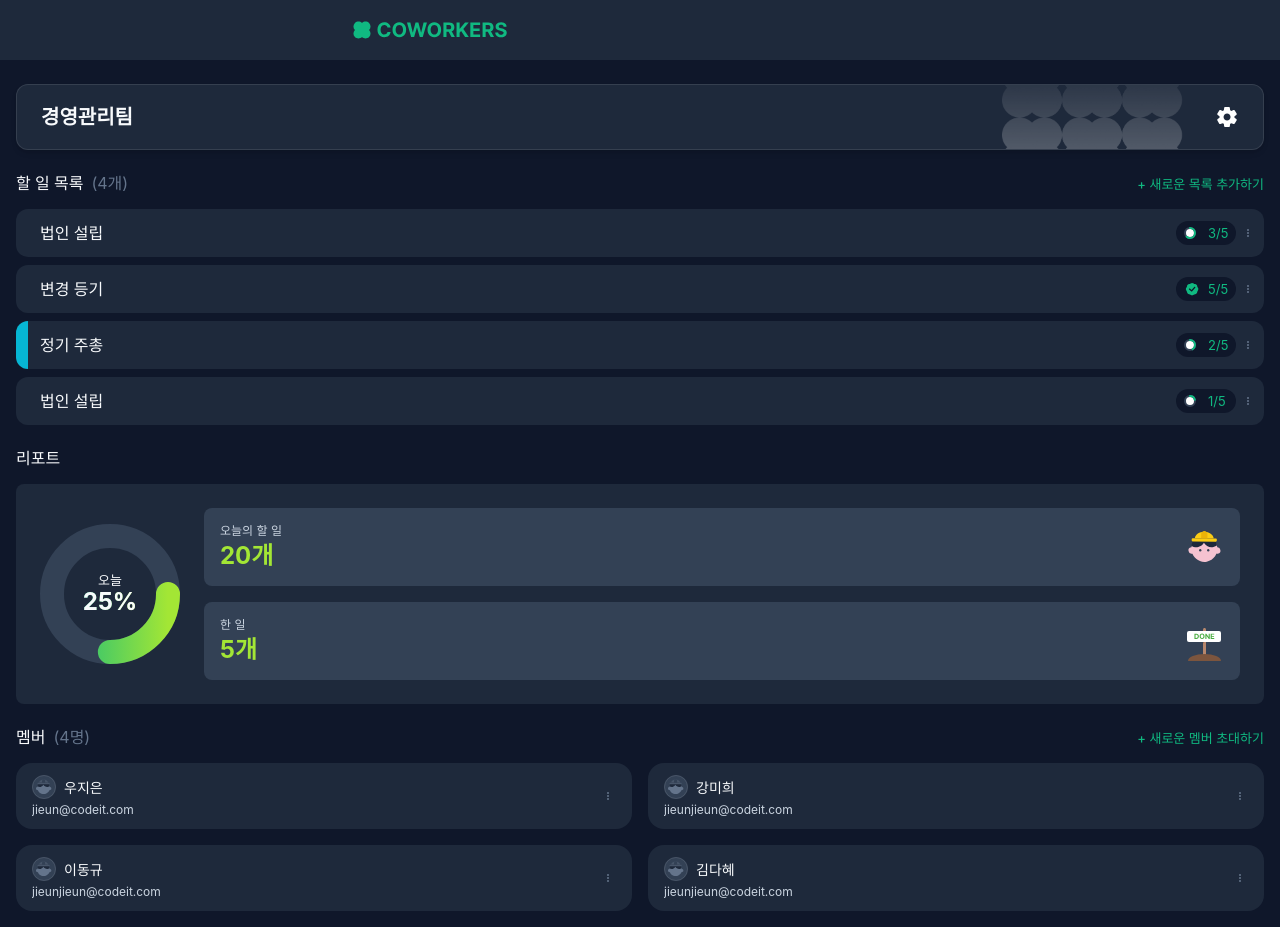
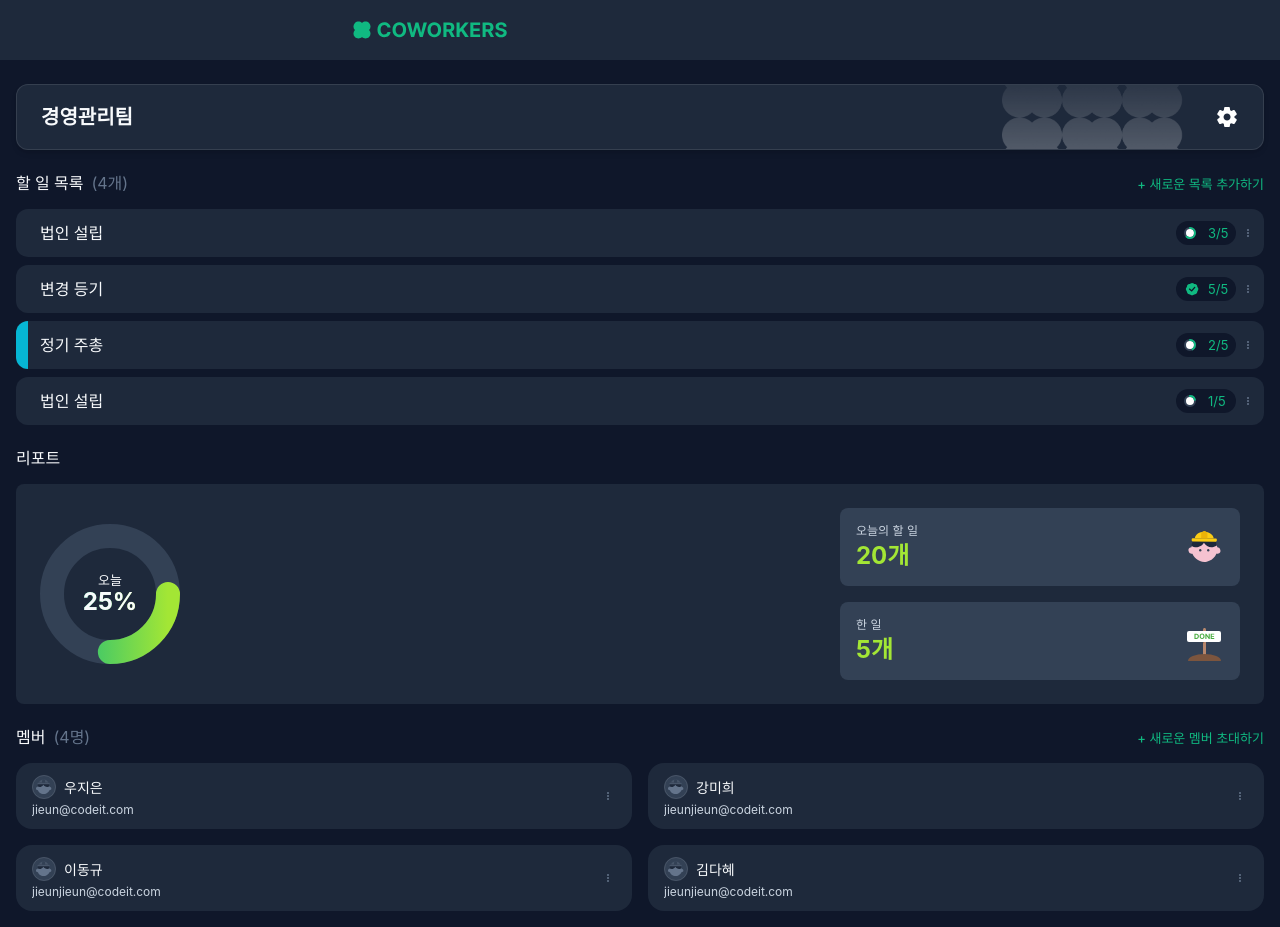
Before and after one commit to codeit-part4-6team/coworkers_project, a Next.js app: page /team in a window 1280 px wide. Built offline with nearby package versions, Linux system fonts and the light colour scheme; a web font is replaced by a local one.

Commit message:
style: add max width in report card

```diff
--- a/src/components/teamPage/TeamReport.tsx
+++ b/src/components/teamPage/TeamReport.tsx
@@ -62,7 +62,7 @@ const ReportCard = ({ totalTasks, completedTasks }: ReportCardProps) => {
 
   return (
     <>
-      <h2 className="text-lg font-medium mt-6 mb-4">리포트</h2>
+      <div className="text-lg font-medium mt-6 mb-4">리포트</div>
       <div className="bg-background-secondary rounded-lg p-6">
         <div className="flex items-center space-x-6">
           <DonutChart
@@ -70,24 +70,26 @@ const ReportCard = ({ totalTasks, completedTasks }: ReportCardProps) => {
             progress={completionPercentage}
             strokeWidth={24}
           />
-          <div className="flex-1 space-y-4">
-            <div className="bg-background-tertiary rounded-lg p-4 flex justify-between items-center">
+          <div className="flex-1 w-full">
+            <div className="flex flex-col space-y-4 items-end">
+              <div className="bg-background-tertiary rounded-lg p-4 flex justify-between items-center w-full max-w-[400px]">
                 <div>
                   <p className="text-xs text-text-secondary pb-1">오늘의 할 일</p>
                   <p className="text-2xl font-bold text-color-brand-tertiary">
                     {totalTasks}개
                   </p>
                 </div>
-              <Todo className="size-10" />
+                <Todo className="size-10 flex-shrink-0" />
               </div>
-            <div className="bg-background-tertiary rounded-lg p-4 flex justify-between items-center">
+              <div className="bg-background-tertiary rounded-lg p-4 flex justify-between items-center w-full max-w-[400px]">
                 <div>
                   <p className="text-xs text-text-secondary pb-1">한 일</p>
                   <p className="text-2xl font-bold text-color-brand-tertiary">
                     {completedTasks}개
                   </p>
                 </div>
-              <Done className="size-10" />
+                <Done className="size-10 flex-shrink-0" />
+              </div>
             </div>
           </div>
         </div>
--- a/src/components/teamPage/TodoListCard.tsx
+++ b/src/components/teamPage/TodoListCard.tsx
@@ -71,6 +71,8 @@ const TaskItem = ({
 }: TaskItemProps) => {
   const colorIndex = index % pointColors.length;
   const borderColor = `bg-color-point-${pointColors[colorIndex]}`;
+  console.log(`Task "${title}" - Border Color: ${borderColor}`);
+
 
   const kebabOptions = [
     { label: '수정하기', value: 'edit' },
```
Also changed, not shown: src/pages/addteam/index.tsx (added). Lines whose indentation alone changed are shown as unchanged.
